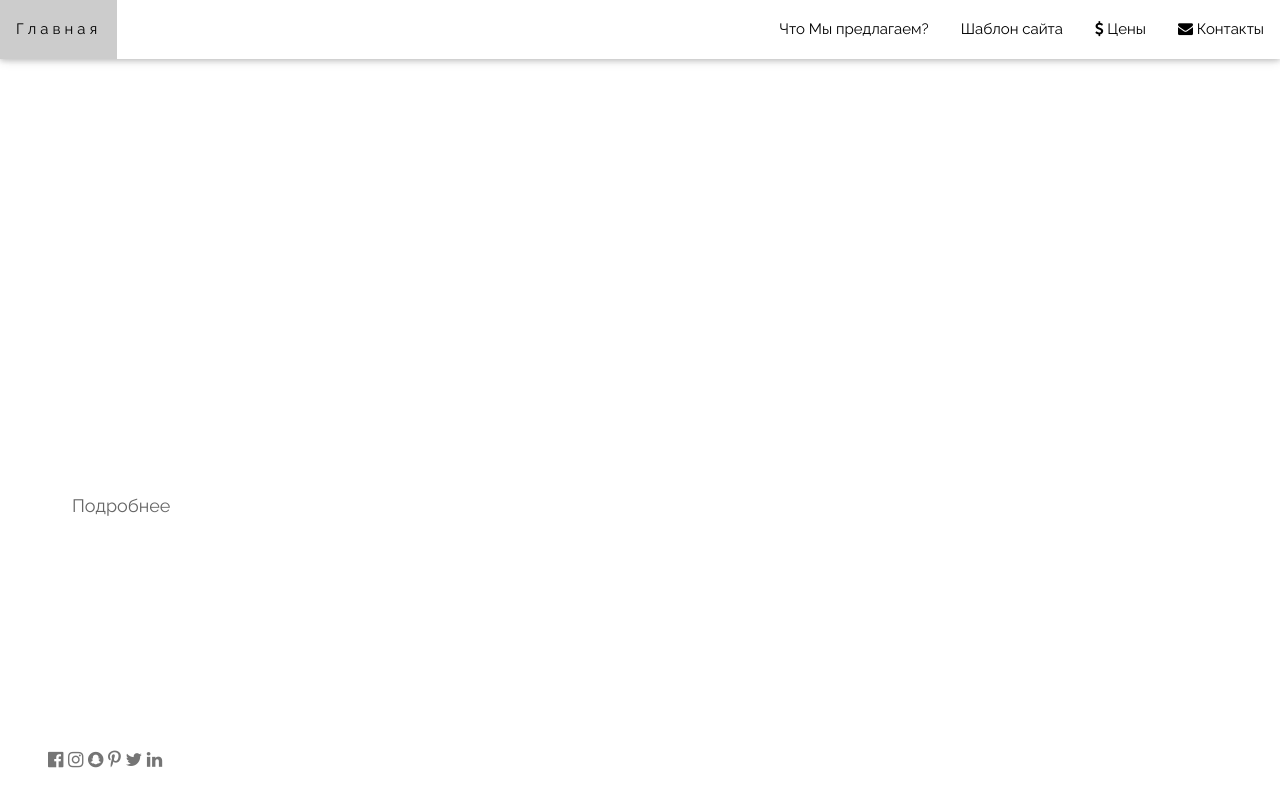
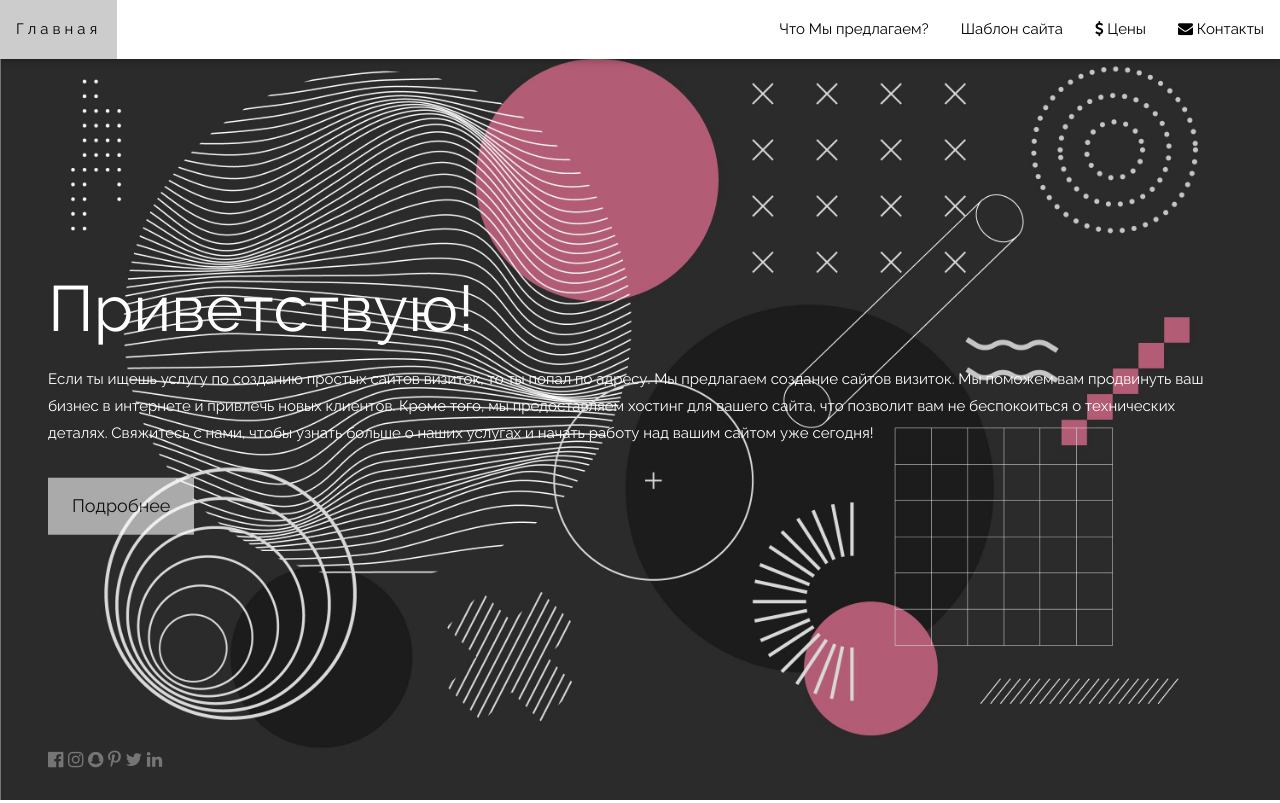
Before and after one commit to milford-coin/tokentake.github.io, a plain HTML site: page index.html in a window 1280 px wide. Shown: the top 803 px of the page. Drawn offline with nearby package versions, Linux system fonts and the light colour scheme.

Commit message:
Update index.html

```diff
--- a/index.html
+++ b/index.html
@@ -34,7 +34,7 @@ body, html {
 .bgimg-1 {
   background-position: center;
   background-size: cover;
-  background-image: "/15441830_5610300.jpg";
+  background-image: url("/15441830_5610300.jpg");
   min-height: 100%;
 }
 
```
